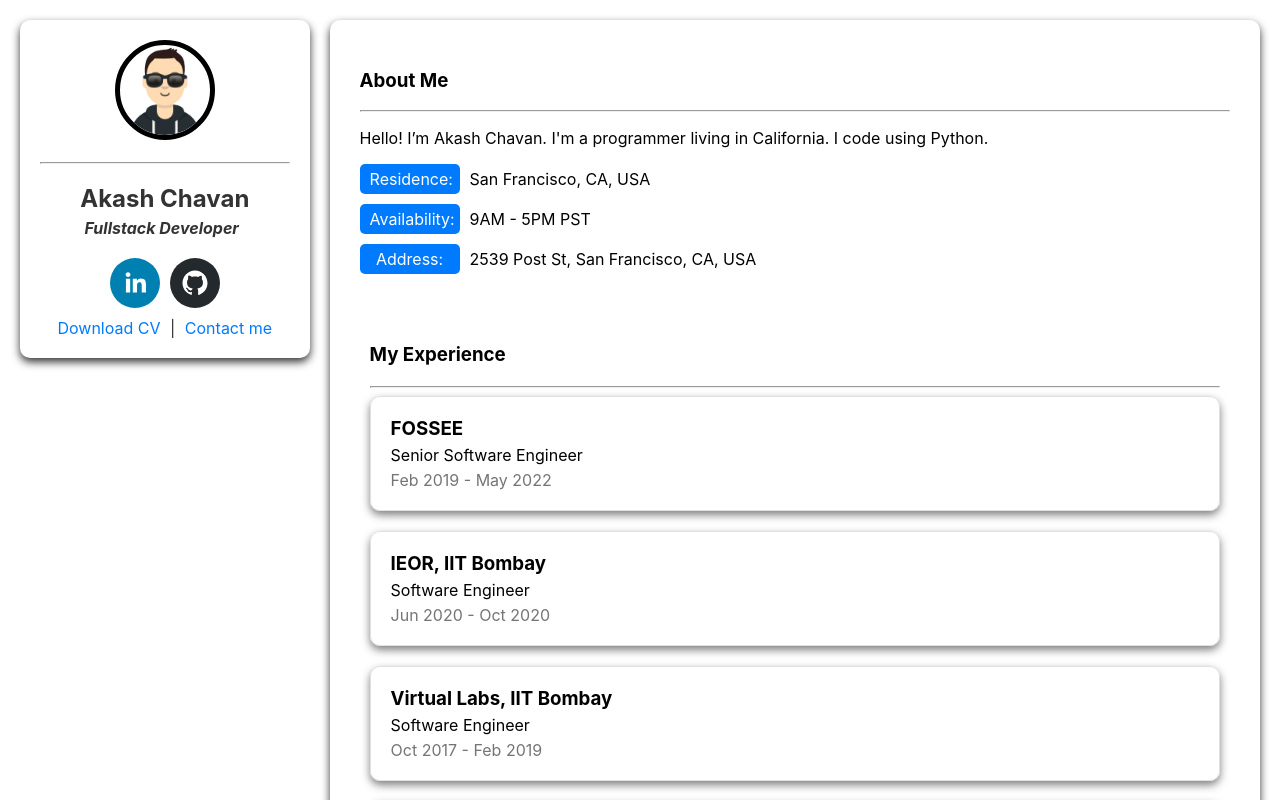
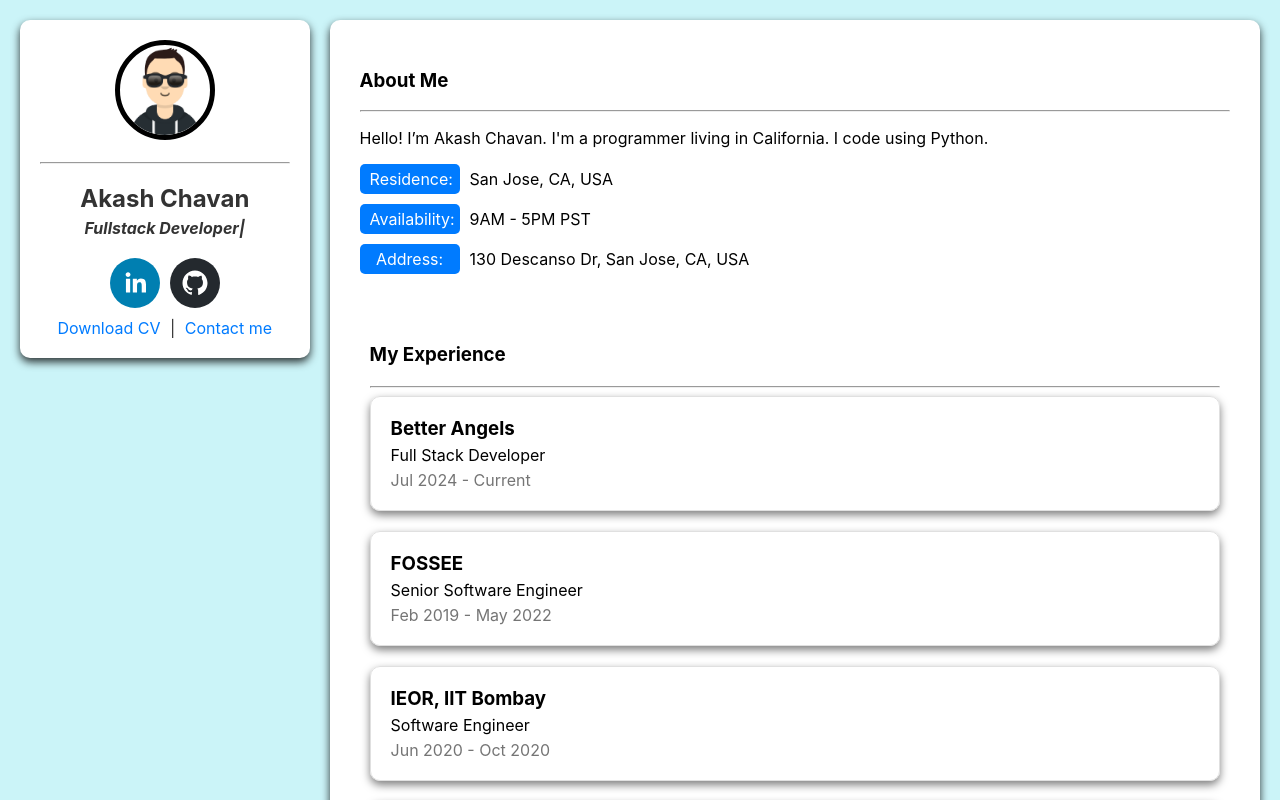
Before and after one commit to CruiseDevice/portfolio-v1, a React (Create React App) app: page / in a window 1280 px wide. Shown: the top 800 px of the page. Built offline with nearby package versions, Linux system fonts and the light colour scheme.

Commit message:
Minor updates

```diff
--- a/src/App.tsx
+++ b/src/App.tsx
@@ -7,6 +7,7 @@ import ContactMe from './components/ContactMe';
 import MainContent from './components/MainContent';
 
 const AppContainer = styled.div`
+  background-color: #cbf4f8;
   display: flex;
   gap: 20px;
   justify-content: center;
--- a/src/components/AboutMe.tsx
+++ b/src/components/AboutMe.tsx
@@ -29,13 +29,13 @@ function AboutMe () {
       <hr />
       <p>Hello! I’m Akash Chavan. I'm a programmer living in California. I code using Python.</p>
       <Info>
-        <Label>Residence: </Label> <span>San Francisco, CA, USA</span>
+        <Label>Residence: </Label> <span>San Jose, CA, USA</span>
       </Info>
       <Info>
         <Label>Availability: </Label> <span>9AM - 5PM PST</span>
       </Info>
       <Info>
-        <Label>Address: </Label> <span>2539 Post St, San Francisco, CA, USA</span>
+        <Label>Address: </Label> <span>130 Descanso Dr, San Jose, CA, USA</span>
       </Info>
     </AboutSection>
   );
--- a/src/components/Experience.tsx
+++ b/src/components/Experience.tsx
@@ -15,6 +15,11 @@ function Experience () {
     <ExperienceWrapper>
       <SectionTitle>My Experience</SectionTitle>
       <hr />
+      <ExperienceItem
+        organization="Better Angels"
+        designation="Full Stack Developer"
+        duration="Jul 2024 - Current"
+      />
       <ExperienceItem
         organization="FOSSEE"
         designation="Senior Software Engineer"
--- a/src/components/ProfileCard.tsx
+++ b/src/components/ProfileCard.tsx
@@ -89,7 +89,7 @@ function ProfileCard () {
         </b>
       </Title>
       <SocialIcons>
-        <SocialIcon url="https://linkedin.com/in/johnowens" />
+        <SocialIcon url="https://www.linkedin.com/in/akash-chavan-82653131b/" />
         <SocialIcon url="https://github.com/CruiseDevice" />
       </SocialIcons>
       <div>
```
